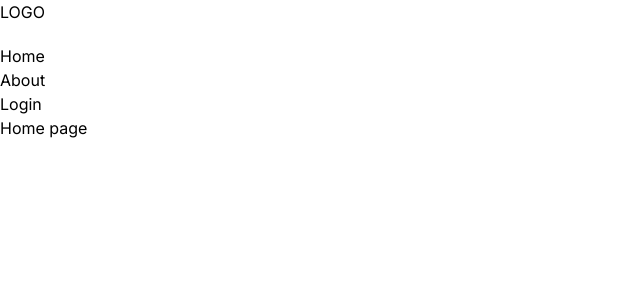
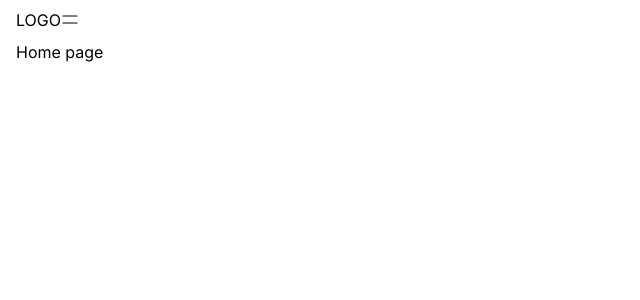
Before and after one commit to HyeongSeoku/FE_Blog, a Next.js app: page / in a window 1280 px wide. Shown: the top 300 px of the page, without its empty margins (0-640 px from the left). Built offline with nearby package versions, Linux system fonts and the light colour scheme.

Commit message:
Modify : Header menu icon 애니메이션 적용 중

```diff
--- a/next.config.mjs
+++ b/next.config.mjs
@@ -1,4 +1,3 @@
-// next.config.mjs
 import withMDX from "@next/mdx";
 
 const nextConfig = withMDX({
@@ -8,7 +7,14 @@ const nextConfig = withMDX({
   webpack(config) {
     config.module.rules.push({
       test: /\.svg$/,
-      use: ["@svgr/webpack"],
+      use: [
+        {
+          loader: "@svgr/webpack",
+          options: {
+            svgo: false,
+          },
+        },
+      ],
     });
 
     return config;
--- a/src/app/globals.css
+++ b/src/app/globals.css
@@ -1,6 +1,7 @@
 @tailwind base;
 @tailwind components;
 @tailwind utilities;
+@import "../styles/fonts.css";
 
 :root {
   --light-bg-color: #ffffff;
--- a/src/app/layout.tsx
+++ b/src/app/layout.tsx
@@ -2,6 +2,7 @@ import type { Metadata } from "next";
 import { Inter } from "next/font/google";
 import "./globals.css";
 import { ReactNode } from "react";
+import classNames from "classnames";
 
 const inter = Inter({ subsets: ["latin"] });
 
@@ -16,12 +17,12 @@ interface RootLayoutProps {
 
 export default function RootLayout({ children }: RootLayoutProps) {
   return (
-    <html lang="en">
+    <html lang="en" className="h-full">
       <head>
         <meta charSet="utf-8" />
         <meta name="viewport" content="width=device-width, initial-scale=1" />
       </head>
-      <body className={inter.className}>{children}</body>
+      <body className={classNames(inter.className, "h-full")}>{children}</body>
     </html>
   );
 }
--- a/src/app/page.tsx
+++ b/src/app/page.tsx
@@ -3,7 +3,7 @@ import DefaultLayout from "@/layout/DefaultLayout";
 export default function Home() {
   return (
     <DefaultLayout>
-      <div>
+      <div className="h-full">
         <h1>Home page</h1>
       </div>
     </DefaultLayout>
--- /dev/null
+++ b/src/components/MobileNavigation.tsx
@@ -0,0 +1,40 @@
+import { NAV_LIST } from "@/constants/navigation.constants";
+import Link from "next/link";
+import { Dispatch, SetStateAction } from "react";
+
+export interface MobileNavigationProps {
+  isOpen: boolean;
+  setIsOpen: Dispatch<SetStateAction<boolean>>;
+}
+
+const MobileNavigation = ({ isOpen, setIsOpen }: MobileNavigationProps) => {
+  const handleLinkClick = () => {
+    setIsOpen(false);
+  };
+
+  return (
+    <nav>
+      <ul
+        className={`absolute top-7 bottom-0 left-0 right-0 flex flex-col bg-white shadow-lg transition-all duration-300 transform ${
+          isOpen
+            ? "opacity-100 translate-y-7 w-full h-full"
+            : "opacity-0 -translate-y-full w-0 h-0"
+        }`}
+      >
+        {NAV_LIST.map(({ title, link }, idx) => (
+          <li key={`${title}_${idx}`} className="px-4 py-2 cursor-pointer flex">
+            <Link
+              href={link}
+              className="w-full h-full"
+              onClick={handleLinkClick}
+            >
+              {title}
+            </Link>
+          </li>
+        ))}
+      </ul>
+    </nav>
+  );
+};
+
+export default MobileNavigation;
--- a/src/components/shared/HamburgerButton.tsx
+++ b/src/components/shared/HamburgerButton.tsx
@@ -3,8 +3,7 @@
 import { useState } from "react";
 import "@/styles/hamburger.css";
 import Link from "next/link";
-import Image from "next/image";
-import HamburgerIcon from "@/icon/hamburger.svg";
+import MenuIcon from "@/icon/menu.svg";
 
 const HamburgerButton = () => {
   const [isOpen, setIsOpen] = useState(false);
@@ -19,11 +18,9 @@ const HamburgerButton = () => {
 
   return (
     <>
-      {!isOpen && (
       <button className="hamburger-container" onClick={toggleMenu}>
-          <HamburgerIcon width={15} height={20} fill="black" />
+        <MenuIcon width={18} height={18} fill="black" />
       </button>
-      )}
 
       <div
         className={`fixed top-0 left-0 w-full h-full flex flex-col bg-white shadow-lg transition-all duration-300 transform ${
@@ -32,10 +29,6 @@ const HamburgerButton = () => {
         style={{ transitionProperty: "opacity, transform" }}
       >
         {isOpen && (
-          <button className="py-2 px-4 ml-auto" onClick={toggleMenu}>
-            X
-          </button>
-        )}
           <nav>
             <ul
               className={`flex flex-col transition-opacity duration-300 ${
@@ -53,11 +46,11 @@ const HamburgerButton = () => {
               </li>
               <li className="px-4 py-2 cursor-pointer flex">
                 <Link
-                href="/about"
+                  href="/blog"
                   className="w-full h-full"
                   onClick={handleLinkClick}
                 >
-                About
+                  Blog
                 </Link>
               </li>
               <li className="px-4 py-2 cursor-pointer flex">
@@ -66,11 +59,12 @@ const HamburgerButton = () => {
                   className="w-full h-full"
                   onClick={handleLinkClick}
                 >
-                Login
+                  Resume
                 </Link>
               </li>
             </ul>
           </nav>
+        )}
       </div>
     </>
   );
--- a/src/components/shared/Header.tsx
+++ b/src/components/shared/Header.tsx
@@ -1,9 +1,10 @@
 "use client";
 
-import { ReactNode } from "react";
+import { ReactNode, useEffect, useState } from "react";
 import BackButton from "./backButton";
-import HamburgerButton from "./HamburgerButton";
+import MenuIcon from "@/icon/menu.svg";
 import { useRouter } from "next/navigation";
+import MobileNavigation from "../MobileNavigation";
 export interface HeaderProps {
   headerType: HeaderType;
   children?: ReactNode;
@@ -12,8 +13,31 @@ export interface HeaderProps {
 export type HeaderType = "DEFAULT" | "BACK" | "NONE";
 
 const Header = ({ headerType, children }: HeaderProps) => {
+  const [isMoNavOpen, setIsMoNavOpen] = useState(false);
   const router = useRouter();
 
+  const triggerAnimation = (id: string) => {
+    const element = document.getElementById(id) as unknown;
+    console.log("TEST ", element);
+
+    if (element instanceof SVGAnimateElement) {
+      element.beginElement();
+    }
+  };
+
+  const toggleMoMenu = () => {
+    if (!isMoNavOpen) {
+      // Open animations
+      // triggerAnimation("bread-top-open");
+      // triggerAnimation("bread-bottom-open");
+      setIsMoNavOpen(true);
+    } else {
+      // Close animations
+      // triggerAnimation("bread-top-close");
+      // triggerAnimation("bread-bottom-close");
+      setIsMoNavOpen(false);
+    }
+  };
   const handleLogoButton = () => {
     router.push("/");
   };
@@ -26,7 +50,18 @@ const Header = ({ headerType, children }: HeaderProps) => {
       {headerType === "BACK" && <BackButton />}
       {children && <>{children}</>}
 
-      <HamburgerButton />
+      <button className="hamburger-container" onClick={toggleMoMenu}>
+        <MenuIcon
+          width={18}
+          height={18}
+          fill="black"
+          className={`transition-transform duration-300 ease-in-out transform ${
+            isMoNavOpen ? "rotate-45" : "rotate-0"
+          }`}
+        />
+      </button>
+
+      <MobileNavigation isOpen={isMoNavOpen} setIsOpen={setIsMoNavOpen} />
     </header>
   );
 };
--- /dev/null
+++ b/src/constants/navigation.constants.ts
@@ -0,0 +1,12 @@
+export type NAV_LIST_TYPE = {
+  title: string;
+  link: string;
+  isExternalLink?: boolean;
+};
+
+export const NAV_LIST: NAV_LIST_TYPE[] = [
+  { title: "Home", link: "/home" },
+  { title: "Blog", link: "/blog" },
+  { title: "Resume", link: "/resume" },
+  { title: "Test", link: "www.naver.com", isExternalLink: true },
+];
--- a/src/styles/fonts.css
+++ b/src/styles/fonts.css
@@ -2,8 +2,6 @@
   font-family: "Pretendard";
   font-weight: 400;
   font-style: normal;
-  /* src: url("/src/fonts/Pretendard-Regular.woff2") format("woff2");
-   */
   src: url("/app/fonts/Pretendard-Regular.woff2") format("woff2");
 }
 
--- a/src/styles/tailwind.css
+++ /dev/null
@@ -1,16 +0,0 @@
-@import "fonts.css";
-
-@tailwind base;
-@tailwind components;
-@tailwind utilities;
-
-@layer base {
-  html,
-  body {
-    @apply h-full m-0 box-border scrollbar-thin;
-  }
-
-  ul {
-    @apply list-none;
-  }
-}
--- a/tailwind.config.ts
+++ b/tailwind.config.ts
@@ -5,7 +5,7 @@ import postcss from "postcss";
 import tailwindcss from "tailwindcss";
 
 export default {
-  content: ["./app/**/*.{js,jsx,ts,tsx}"],
+  content: ["./src/**/*.{js,jsx,ts,tsx}"],
   theme: {
     extend: {
       fontFamily: {
```
Also changed, not shown: .eslintrc.cjs, src/icon/menu.svg (added). Lines whose indentation alone changed are shown as unchanged.
